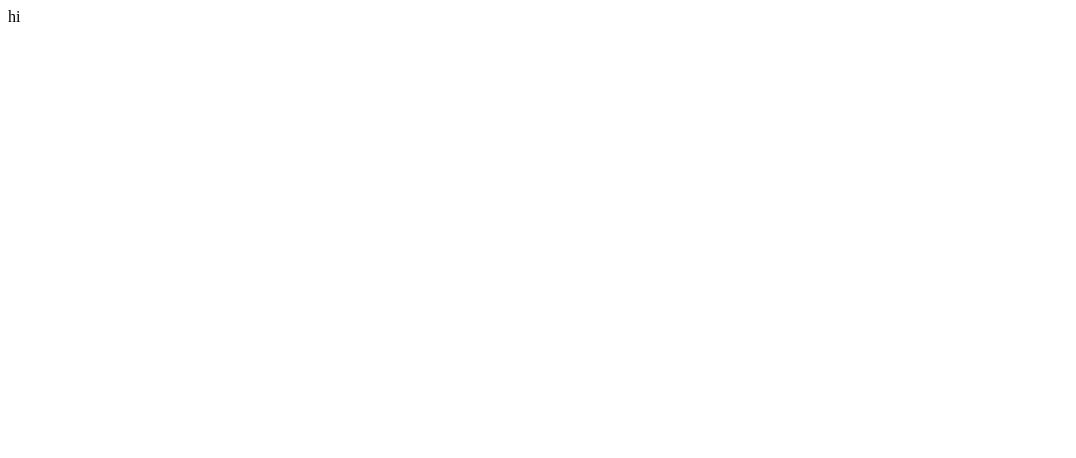
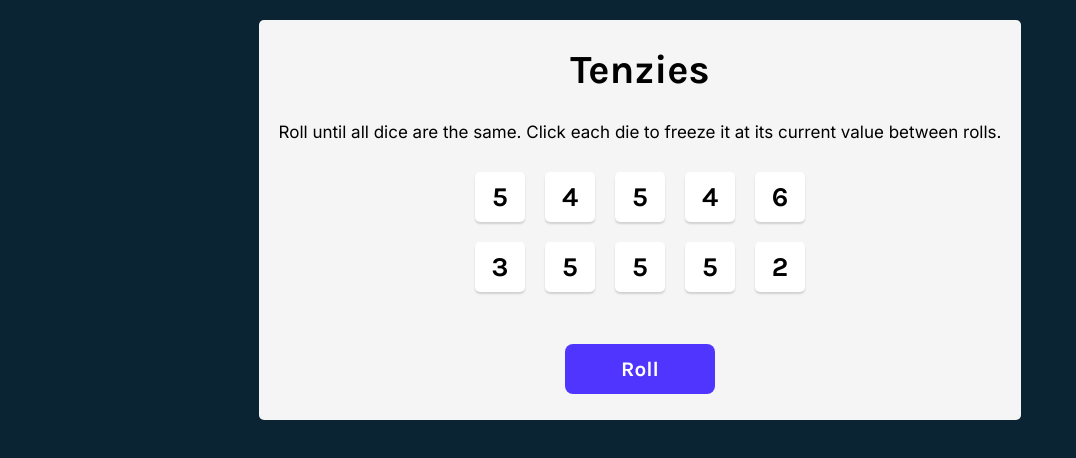
Before and after one commit to AaronoKwok/tenzies, a React (Create React App) app: page / in a window 1280 px wide. Shown: the top 458 px of the page, without its empty margins (0-1076 px from the left). Built offline with nearby package versions, Linux system fonts and the light colour scheme.

Commit message:
added dice roll functionality

```diff
--- a/public/index.html
+++ b/public/index.html
@@ -4,7 +4,9 @@
         <title>Tenzies</title>
         <meta charset="UTF-8">
         <meta name="viewport" content="width=device-width, initial-scale=1, shrink-to-fit=no">
-
+        <link rel="preconnect" href="https://fonts.googleapis.com">
+        <link rel="preconnect" href="https://fonts.gstatic.com" crossorigin>
+        <link href="https://fonts.googleapis.com/css2?family=Inter&family=Karla:wght@700&display=swap" rel="stylesheet">
     </head>
     <body>
         <div id="root"></div>
--- a/src/App.js
+++ b/src/App.js
@@ -1,9 +1,56 @@
 import React from "react";
+import { nanoid } from "nanoid";
+import Die from "./Die";
 
 export default function App() {
+    const [dice, setDice] = React.useState(allNewDice())
+
+    //Generate new Dice
+    function generateNewDie() {
+        return {
+            value: Math.ceil(Math.random() * 6),
+            isHeld: false,
+            id: nanoid()
+        }
+    }
+
+    //All new dice on first render
+    function allNewDice() {
+        const newDice = [];
+        for (let i = 0; i < 10; i++) {
+            newDice.push(generateNewDie())
+        }
+        return newDice;
+    }
+
+    //roll new dice
+    function rollNewDice() {
+        return setDice(allNewDice())
+    }
+
+    //diceElement components from Die.js
+    const diceElements = dice.map(die => {
+        return <Die
+            key={die.id}
+            value={die.value}
+            isHeld={die.isHeld}
+            roll={rollNewDice}
+        />
+    })
+
     return (
-        <div>
-            hi
-        </div>
+        <main>
+            <h1 className="title">Tenzies</h1>
+            <p className="instructions">Roll until all dice are the same. Click each die to freeze it at its current value between rolls. </p>
+            <div className="dice-container">
+                {diceElements}
+            </div>
+            <button
+                className="rollDice"
+                onClick={rollNewDice}
+            >
+                Roll
+            </button>
+        </main>
     )
 }
--- /dev/null
+++ b/src/Die.js
@@ -0,0 +1,11 @@
+import React from "react";
+
+export default function Die(props) {
+    return (
+        <div
+            className="die-face"
+        >
+            {props.value}
+        </div>
+    )
+}
--- a/src/index.css
+++ b/src/index.css
@@ -0,0 +1,75 @@
+* {
+    box-sizing: border-box;
+}
+
+body {
+    margin: 0;
+    background-color: #0B2434;
+    display: flex;
+    justify-content: center;
+    padding: 20px;
+    font-family: "Karla", sans-serif;
+}
+
+main {
+    background-color: #F5F5F5;
+    height: 400px;
+    max-width: 800px;
+    border-radius: 5px;
+    padding: 20px;
+    display: flex;
+    flex-direction: column;
+    justify-content: space-around;
+    align-items: center;
+}
+
+.title {
+    font-size: 40px;
+    margin: 0;
+}
+
+.instructions {
+    font-family: "Inter", sans-serif;
+    font-size: 17px;
+    text-align: center;
+}
+
+.dice-container {
+    display: grid;
+    grid-template: auto auto / repeat(5, 1fr);
+    grid-gap: 20px;
+    margin-bottom: 40px;
+
+}
+
+.die-face {
+    height: 50px;
+    width: 50px;
+    box-shadow: 0px 2px 2px rgba(0, 0, 0, 0.15);
+    background-color: white;
+    border-radius: 5px;
+    display: flex;
+    justify-content: center;
+    align-items: center;
+    font-size: 1.7rem;
+}
+
+.rollDice {
+    height: 50px;
+    width: 150px;
+    background-color: #5035FF;
+    border: none;
+    color: white;
+    font-size: 1.3rem;
+    font-family: "Karla", sans-serif;
+    border-radius: 8px;
+    cursor: pointer;
+}
+
+.rollDice:focus {
+    outline: none;
+}
+
+.rollDice:active {
+    box-shadow: inset 5px 5px 10px -3px rgba(0, 0, 0, 0.7);
+}
```
